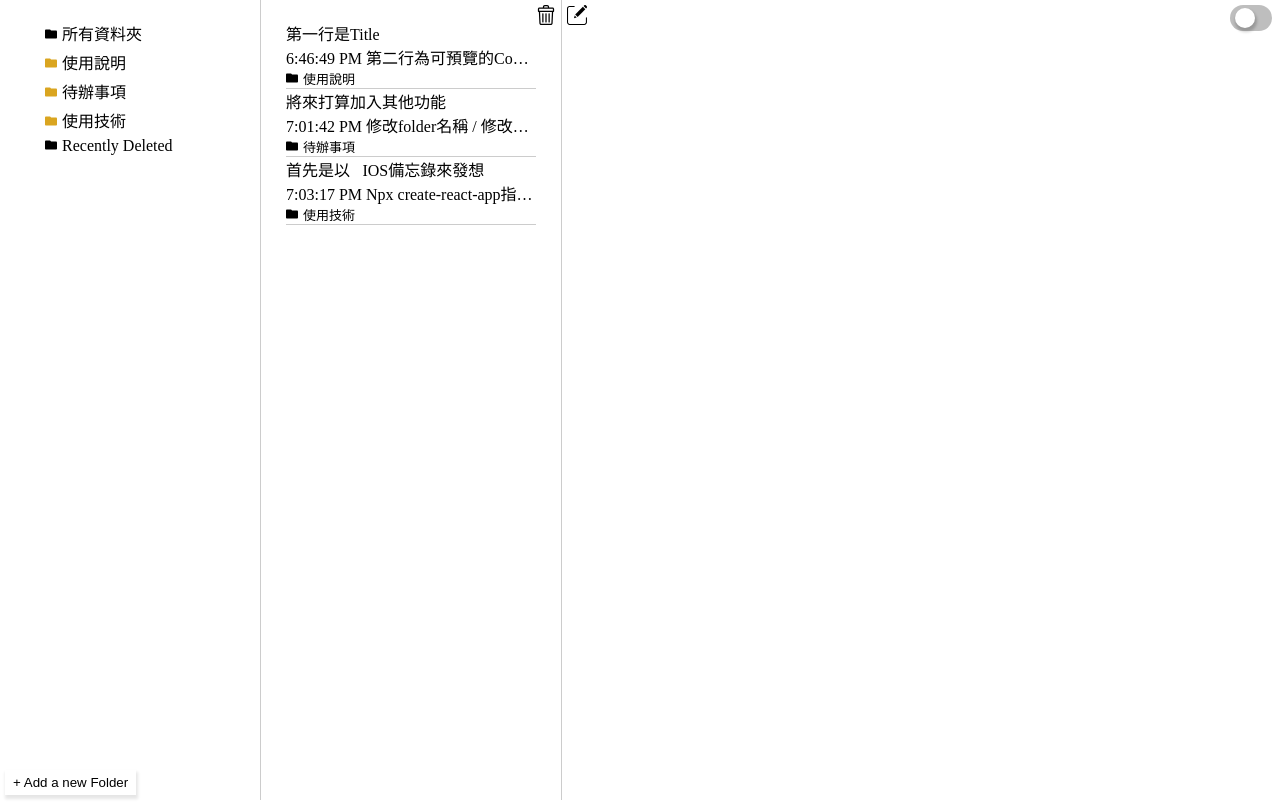
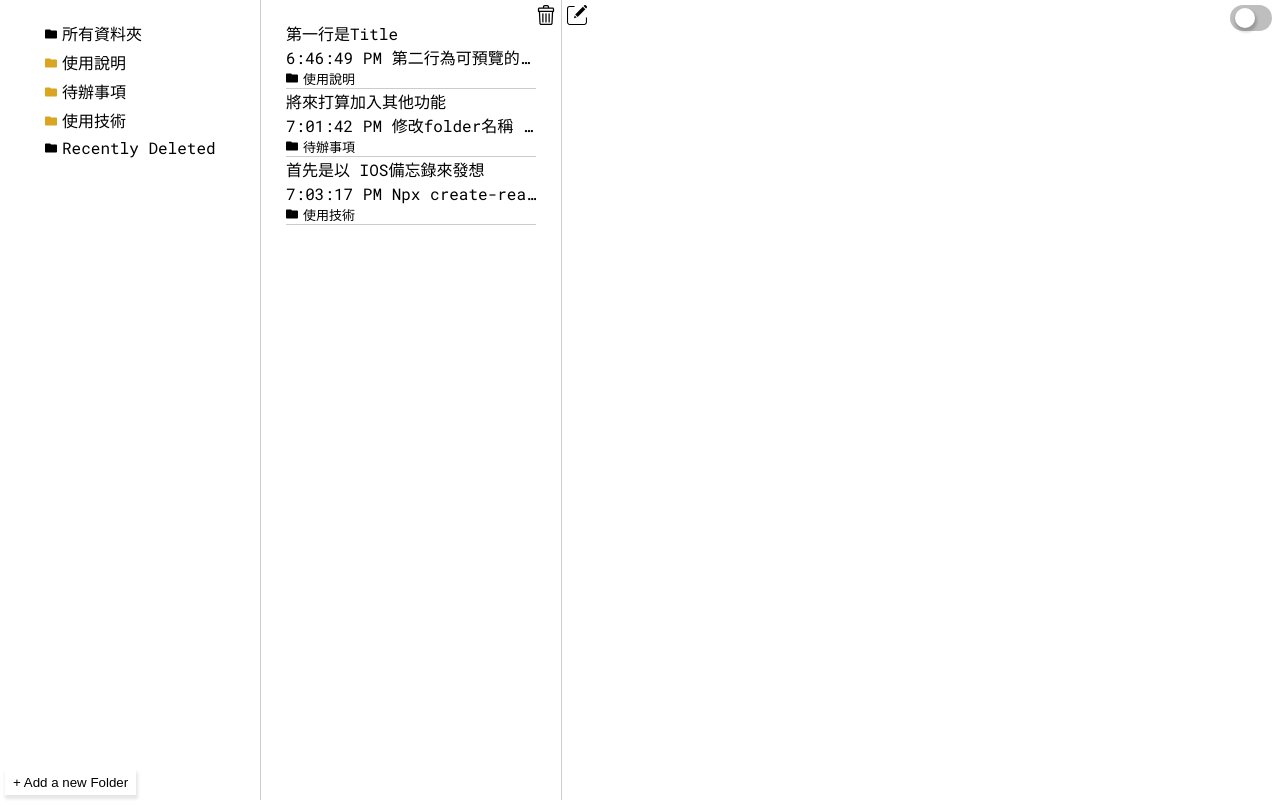
Before and after one commit to Miachennnn/0923-iosvnote, a React (Create React App) app: page / in a window 1280 px wide. Built offline with nearby package versions, Linux system fonts and the light colour scheme.

Commit message:
調整字型

```diff
--- a/src/index.css
+++ b/src/index.css
@@ -1,15 +1,14 @@
+@import url("https://fonts.googleapis.com/css2?family=Noto+Sans+TC&family=Noto+Serif+TC:wght@400;500&family=Roboto+Mono&display=swap");
 html {
   height: 100%;
 }
 body {
+  font-family: "Roboto Mono", monospace;
   position: relative;
   height: 100%;
   margin: 0;
   -webkit-font-smoothing: antialiased;
   -moz-osx-font-smoothing: grayscale;
-}
-code {
-  font-family: source-code-pro, Menlo, Monaco, Consolas, "Courier New", monospace;
 }
 #root {
   position: relative;
@@ -114,7 +113,7 @@
 }
 .superFancyBlockquote {
   color: #999;
-  font-family: "Hoefler Text", Georgia, serif;
+  /* font-family: "Hoefler Text", Georgia, serif; */
   font-style: italic;
   text-align: center;
 }
```
